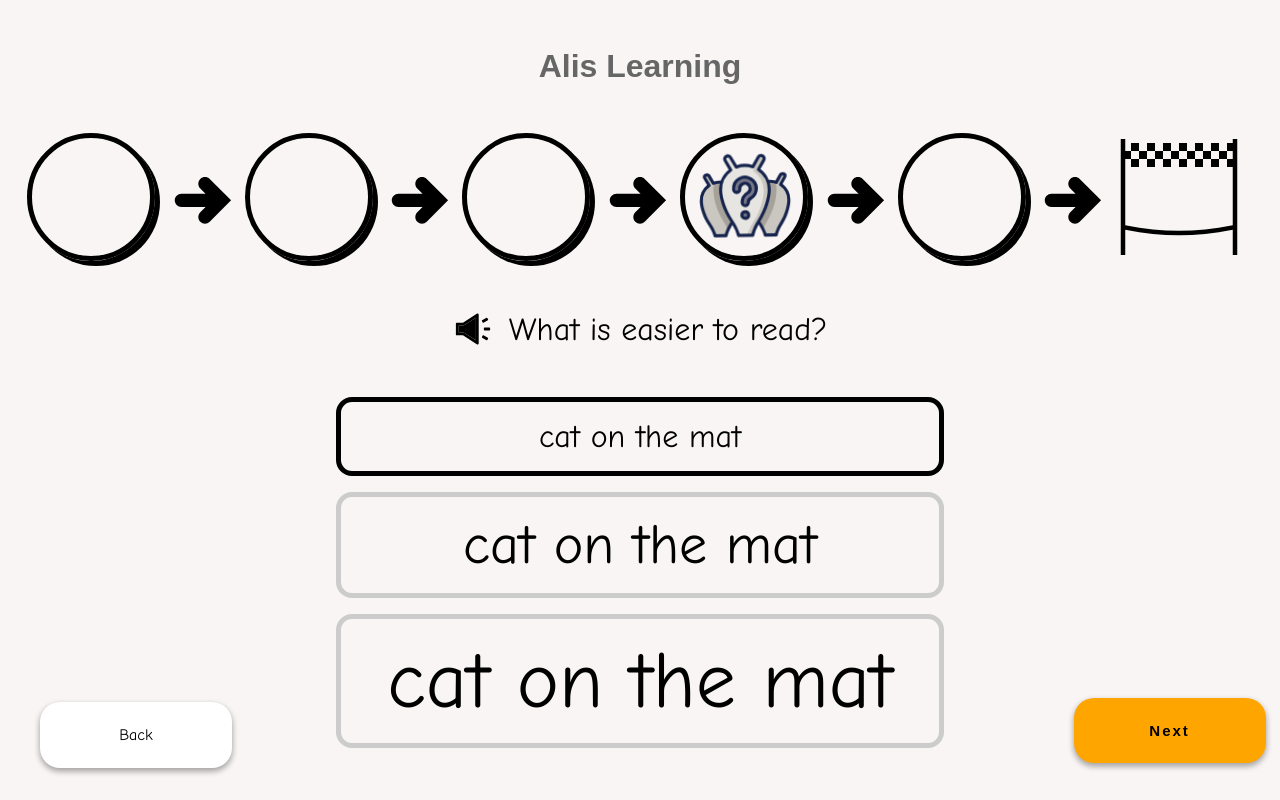
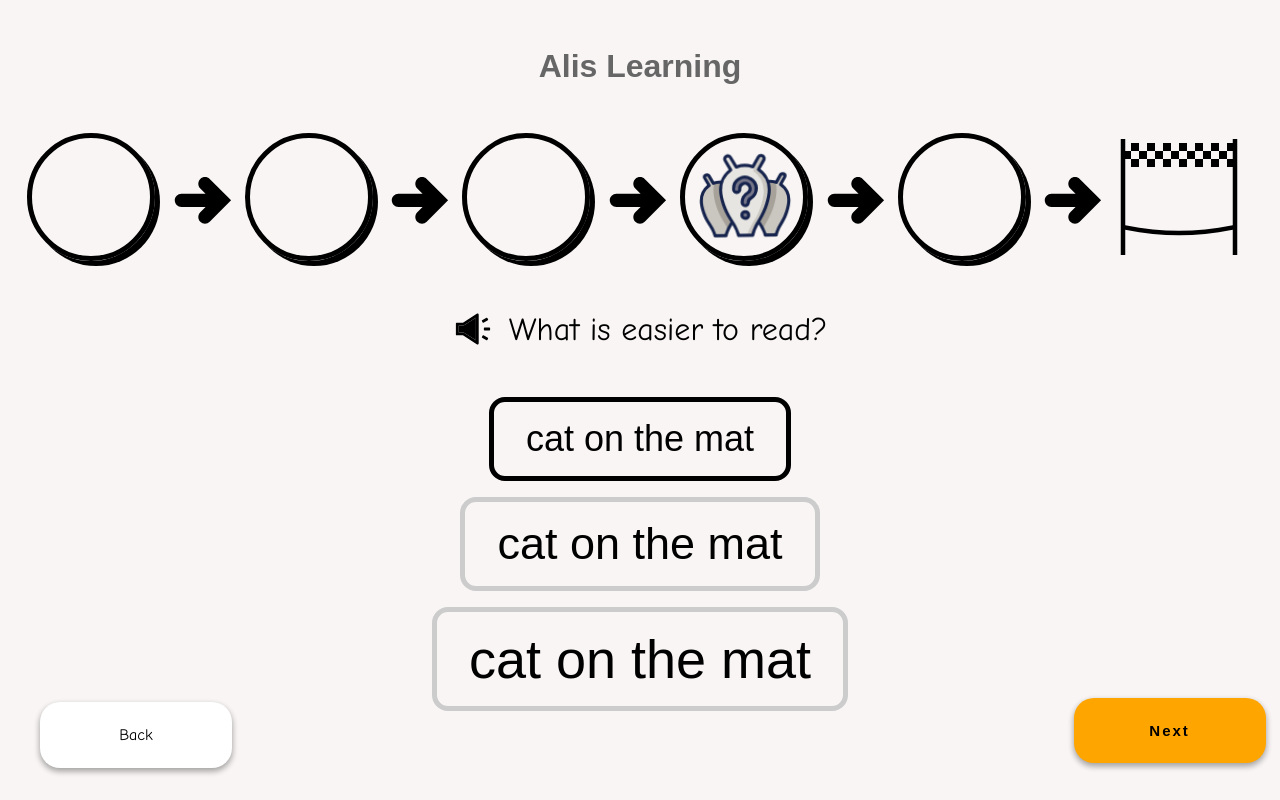
Before and after one commit to fac24/alis-learning, a Next.js app: page /learner-onboarding/font-size-selection in a window 1280 px wide. Built offline with nearby package versions, Linux system fonts and the light colour scheme.

Commit message:
Font size selection fixed

```diff
--- a/pages/learner-onboarding/font-size-selection.js
+++ b/pages/learner-onboarding/font-size-selection.js
@@ -1,6 +1,7 @@
 import LearnerOnboardingLayout from "../../components/LearnerOnboardingLayout";
 import styled from "styled-components";
-import FontFlex from "../../components/Styled-Components/FontFlex";
+import LearnerFontSettingSelectionButton from "../../components/Styled-Components/LearnerFontSettingSelectionButton";
+import LearnerFontSettingSelectionContainer from "../../components/Styled-Components/LearnerFontSettingSelectionContainer";
 import { useEffect } from "react";
 
 export default function LearnerFontSizesSelection({
@@ -14,26 +15,26 @@
   }
   let html = (
     <>
-      <FontFlex>
-        <LearnerFontSizeSelectionButton
+      <LearnerFontSettingSelectionContainer>
+        <LearnerFontSettingSelectionButton
           onClick={() => updateFontSize("small")}
           className={fontSize === "small" ? "selected" : null}
         >
           <LearnerFontSizeSmall>cat on the mat</LearnerFontSizeSmall>
-        </LearnerFontSizeSelectionButton>
-        <LearnerFontSizeSelectionButton
+        </LearnerFontSettingSelectionButton>
+        <LearnerFontSettingSelectionButton
           onClick={() => updateFontSize("medium")}
           className={fontSize === "medium" ? "selected" : null}
         >
           <LearnerFontSizeMedium>cat on the mat</LearnerFontSizeMedium>
-        </LearnerFontSizeSelectionButton>
-        <LearnerFontSizeSelectionButton
+        </LearnerFontSettingSelectionButton>
+        <LearnerFontSettingSelectionButton
           onClick={() => updateFontSize("large")}
           className={fontSize === "large" ? "selected" : null}
         >
           <LearnerFontSizeLarge>cat on the mat</LearnerFontSizeLarge>
-        </LearnerFontSizeSelectionButton>
-      </FontFlex>
+        </LearnerFontSettingSelectionButton>
+      </LearnerFontSettingSelectionContainer>
     </>
   );
 
@@ -53,39 +54,17 @@
   );
 }
 
-const LearnerFontSizeSelectionButton = styled.a`
-  align-items: center;
-  border: 5px solid #ccc;
-  border-radius: 1rem;
-  cursor: pointer;
-  display: flex;
-  justify-content: center;
-  padding: 1rem;
-  user-select: none;
-
-  &:hover {
-    border-color: #666;
-  }
-
-  &.selected {
-    border-color: black;
-  }
-`;
-
-// margin-top: 10px;
-// margin-bottom: 10px;
-// padding: 12px 18px;
-// background-color: transparent;
-// border: none;
+//
+// Use absolute (px) sizes so these don't change when the preference is changed!
 
 const LearnerFontSizeSmall = styled.span`
-  font-size: 2rem;
+  font-size: 36px;
 `;
 
 const LearnerFontSizeMedium = styled.span`
-  font-size: 3.5rem;
+  font-size: 45px;
 `;
 
 const LearnerFontSizeLarge = styled.span`
-  font-size: 5rem;
+  font-size: 54px;
 `;
```
